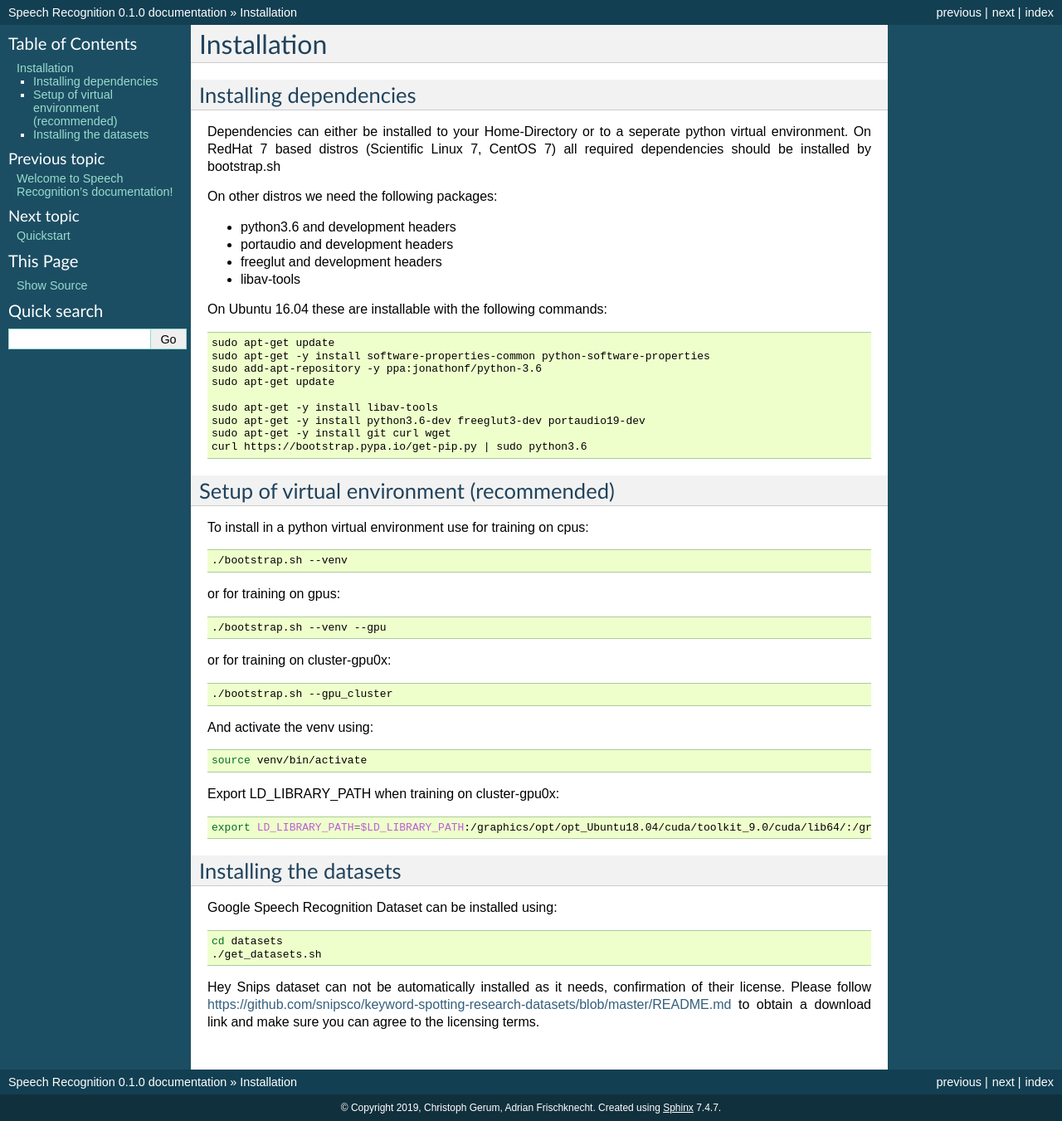
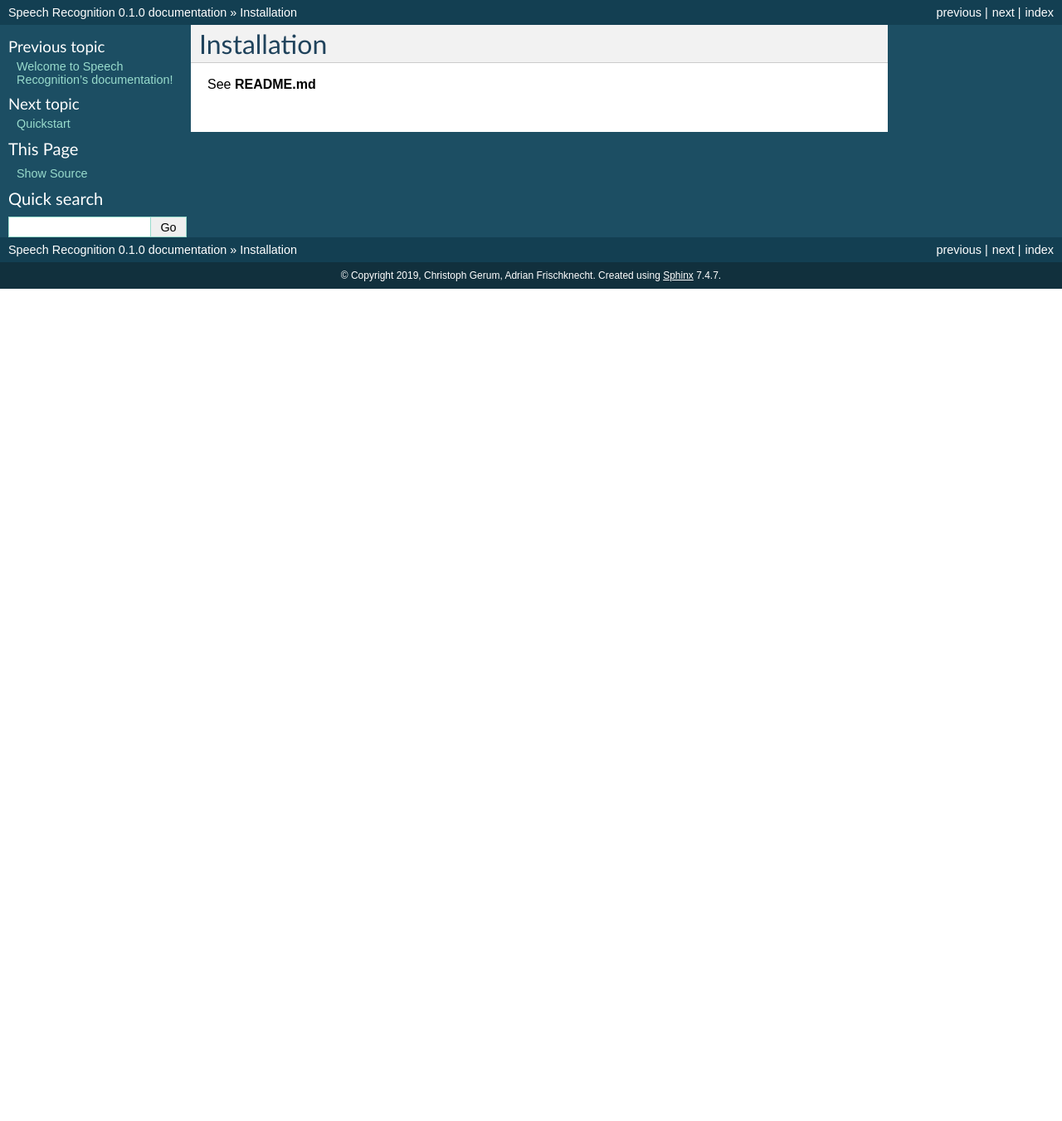
Before and after one commit to ekut-es/hannah, a Sphinx documentation site: the page built from doc/installation.rst, in a window 1280 px wide. Shown: the whole page at 83% size. Built offline with Sphinx 7.4.7, drawn with Linux system fonts in a browser that asks for light colours; after the commit the page ends 900 px from its top, so only the background shows below that.

Commit message:
Correct installation instructions

```diff
--- a/doc/installation.rst
+++ b/doc/installation.rst
@@ -2,78 +2,4 @@ Installation
 ============
 
 
-Installing dependencies
------------------------
-
-Dependencies can either be installed to your Home-Directory or to a seperate python virtual environment.
-On RedHat 7 based distros (Scientific Linux 7, CentOS 7) all required dependencies should be installed by bootstrap.sh
-
-On other distros we need the following packages:
-
-- python3.6 and development headers
-- portaudio and development headers
-- freeglut and development headers
-- libav-tools
-
-On Ubuntu 16.04 these are installable with the following commands:
-
-.. code-block:: bash
-
-    sudo apt-get update
-    sudo apt-get -y install software-properties-common python-software-properties
-    sudo add-apt-repository -y ppa:jonathonf/python-3.6
-    sudo apt-get update
-
-    sudo apt-get -y install libav-tools
-    sudo apt-get -y install python3.6-dev freeglut3-dev portaudio19-dev
-    sudo apt-get -y install git curl wget
-    curl https://bootstrap.pypa.io/get-pip.py | sudo python3.6
-
-
-Setup of virtual environment (recommended)
-------------------------------------------
-
-To install in a python virtual environment use for training on cpus:
-
-.. code-block:: bash
-
-    ./bootstrap.sh --venv
-
-or for training on gpus:
-
-.. code-block:: bash
-
-    ./bootstrap.sh --venv --gpu
-
-or for training on cluster-gpu0x:
-
-.. code-block:: bash
-
-    ./bootstrap.sh --gpu_cluster
-
-And activate the venv using:
-
-.. code-block:: bash
-
-    source venv/bin/activate
-
-Export LD\_LIBRARY\_PATH when training on cluster-gpu0x:
-
-.. code-block:: bash
-
-    export LD_LIBRARY_PATH=$LD_LIBRARY_PATH:/graphics/opt/opt_Ubuntu18.04/cuda/toolkit_9.0/cuda/lib64/:/graphics/opt/opt_Ubuntu18.04/cuda/cudnn/7.1.4_for_9.0/cuda/lib64
-
-
-Installing the datasets
------------------------
-
-Google Speech Recognition Dataset can be installed using:
-
-.. code-block:: bash
-
-    cd datasets
-    ./get_datasets.sh
-
-Hey Snips dataset can not be automatically installed as it needs,
-confirmation of their license. Please follow https://github.com/snipsco/keyword-spotting-research-datasets/blob/master/README.md to obtain a download link and
-make sure you can agree to the licensing terms.
+See **README.md**
```
